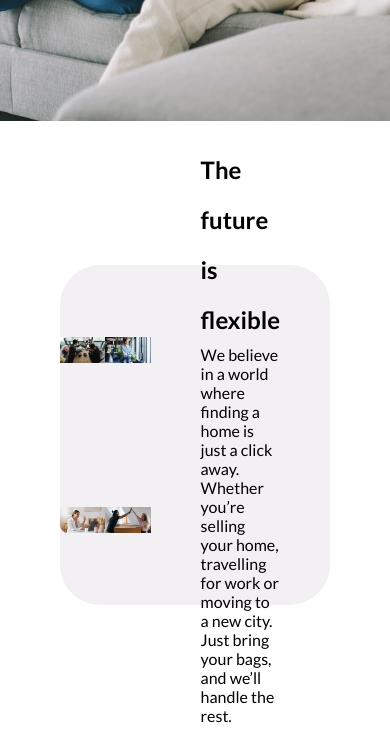
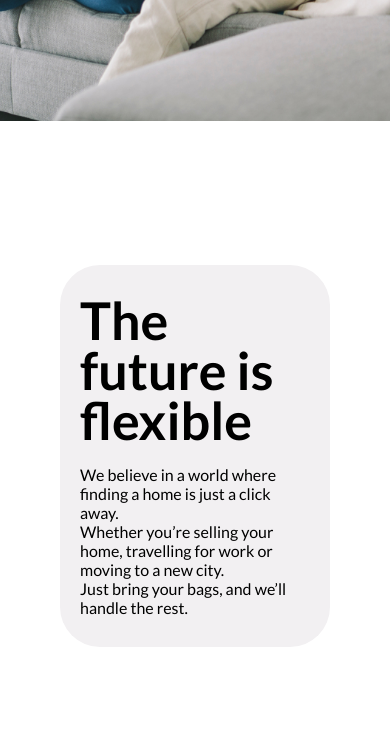
Before and after one commit to OlaseniGbenga/Flex-Living, a plain HTML site: page index.html in a window 390 px wide. Shown: the part 520-1257 px from the top of the page. Drawn offline with Linux system fonts and the light colour scheme.

Commit message:
Finished section 2

```diff
--- a/styles.css
+++ b/styles.css
@@ -35,6 +35,8 @@ ul {
 }
 h2 {
   line-height: 50px;
+  font-size: 52px;
+  font-weight: 700;
 }
 
 img {
@@ -68,12 +70,11 @@ select {
   box-sizing: border-box;
 }
 
-body{
+body {
   background-color: var(--white);
   font-family: "Lato", sans-serif;
   font-weight: 400;
   font-style: normal;
-
 }
 
 /*Section1 start*/
@@ -88,7 +89,7 @@ body{
 #section1 .board {
   background-color: var(--white);
   height: 200x;
-  width: 400px;
+  width: 600px;
   position: absolute;
   top: 80px;
   display: inline-block;
@@ -98,8 +99,6 @@ body{
 }
 
 #section1 .board h2 {
-  font-size: 52px;
-  font-weight: 700;
   margin-bottom: 20px;
 }
 
@@ -127,10 +126,10 @@ body{
 }
 
 #section2 img {
-  width: 100%; /* Ensures each image takes up 100% of its grid cell */
+  width: 100%;
   height: 100%;
-  object-fit: contain; /* Ensures the image covers the entire grid cell */
-  object-position: center; /* Centers the image within its grid cell */
+  object-fit: contain;
+  object-position: center;
 }
 
 #section2 > div:nth-child(2) {
@@ -145,9 +144,42 @@ body{
   justify-content: center;
 }
 
+#section2 h2 {
+  margin-bottom: 20px;
+}
+
+/*Section2 end*/
+
+@media (max-width: 1300px) {
+  #section2 > div:nth-child(1) {
+    height: 280px;
+  }
+
+  #section2 > div:nth-child(2) {
+    height: 280px;
+  }
 
 
-/*Section2 end*/
+}
+
+@media (max-width: 1080px) {
+  #section2 {
+    display: flex;
+    flex-direction: column;
+  }
+
+  #section2 > div:nth-child(1) {
+    border-top-left-radius: 40px;
+    border-top-right-radius: 40px;
+    border-bottom-left-radius: 0;
+  }
+
+  #section2 > div:nth-child(2) {
+    border-bottom-left-radius: 40px;
+    border-bottom-right-radius: 40px;
+    border-top-right-radius: 0;
+  }
+}
 
 @media (max-width: 768px) {
   /*Section1 start*/
@@ -166,6 +198,28 @@ body{
   /*Section1 end*/
 }
 
+@media (max-width:610px){
+  #section2 > div:nth-child(1) {
+    height: 200px;
+  }
+
+}
+
+
+@media (max-width:500px){
+  #section2 > div:nth-child(1) {
+    display: none;
+  }
+
+
+  #section2 > div:nth-child(2) {
+    border-radius: 40px;
+    height: auto;
+    padding:30px 20px;
+  }
+}
+
+
 @media (max-width: 365px) {
   /*Section1 start*/
   #section1 .board {
```
